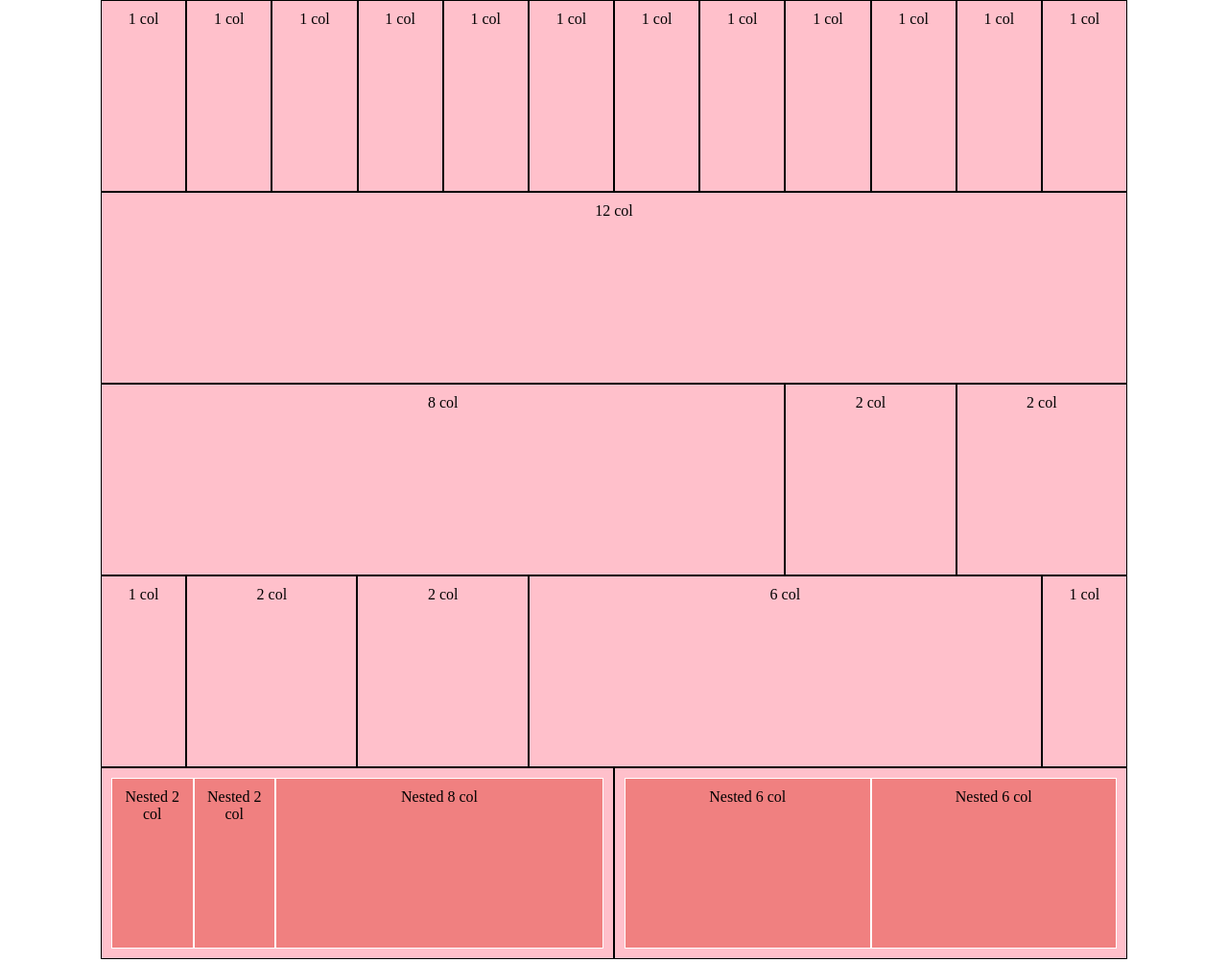
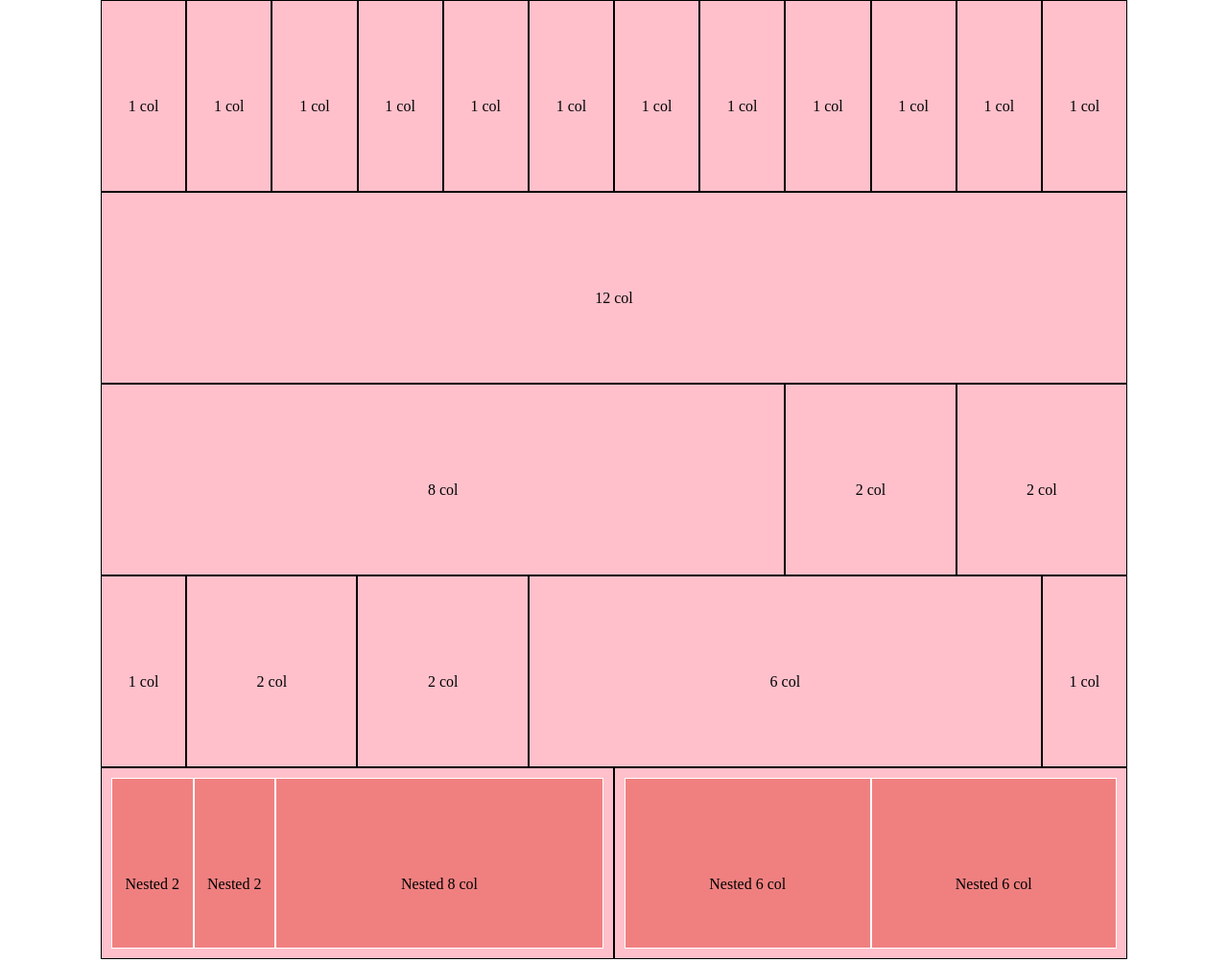
Before and after one commit to Sebushka89/html-css-12bool, a plain HTML site: page index.html in a window 1280 px wide. Shown: the top 1003 px of the page at 96% size. Drawn offline with Linux system fonts and the light colour scheme.

Commit message:
con lin-height

```diff
--- a/css/style.css
+++ b/css/style.css
@@ -12,6 +12,7 @@ body {
     height: 200px;
     padding: 10px;
     text-align: center;
+    line-height: 200px;
 }
 
 [class*="col"] > .row > [class*="col"]
```
